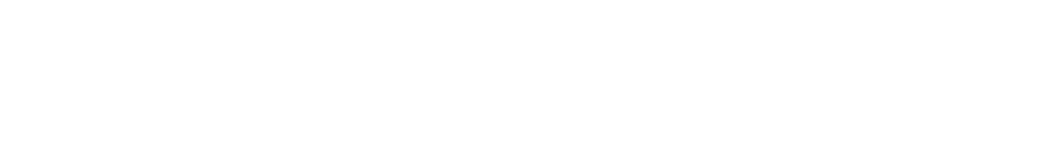
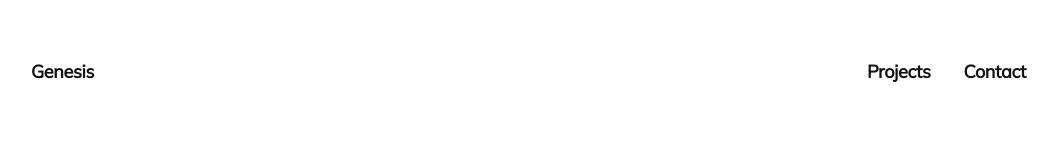
Before and after one commit to Oreazuz/frontend-dev-course-assignment-11, a plain HTML site: page index.html in a window 1280 px wide. Shown: the whole page, without its empty margins (97-1155 px from the left). Drawn offline with Linux system fonts and the light colour scheme.

Commit message:
added pages, and made nav bar

```diff
--- a/index.html
+++ b/index.html
@@ -5,8 +5,25 @@
     <meta http-equiv="X-UA-Compatible" content="IE=edge">
     <meta name="viewport" content="width=device-width, initial-scale=1.0">
     <title>Assignment 11</title>
+    <link rel="stylesheet" href="./styles/reset.css">
+    <link rel="stylesheet" href="./styles/index.css">
+    <link rel="preconnect" href="https://fonts.googleapis.com">
+    <link rel="preconnect" href="https://fonts.gstatic.com" crossorigin>
+    <link href="https://fonts.googleapis.com/css2?family=Mulish&display=swap" rel="stylesheet">
 </head>
 <body>
+    <header>
+        <a href="index.html">Genesis</a>
+        <div>
+            <a href="">Projects</a>
+            <a href="">Contact</a>
+        </div>
+    </header>
+    <main>
+        <section>
 
+        </section>
+    </main>
+    <footer></footer>
 </body>
 </html>
--- /dev/null
+++ b/styles/_fonts.scss
@@ -0,0 +1 @@
+$maintext: 'Mulish', sans-serif;
--- a/styles/index.scss
+++ b/styles/index.scss
@@ -0,0 +1,29 @@
+@use 'fonts';
+
+body{
+    max-width: 80vw;
+    display:flex;
+    width: 100%;
+    flex-direction: column;
+    margin: auto;
+}
+header{
+    display: flex;
+    justify-content: space-between;
+    margin-top: 60px;
+}
+
+a{
+    font-family: fonts.$maintext;
+    font-style: normal;
+    font-weight: 700;
+    font-size: 18px;
+    line-height: 23px;
+    /* identical to box height */
+
+    letter-spacing: -0.346154px;
+
+    color: #111111;
+    text-decoration: none;
+    margin-right: 29px;
+}
```
Also changed, not shown: pages/projects.html (added, +12 -0 lines), pages/contact.html (added), styles/index.css.
